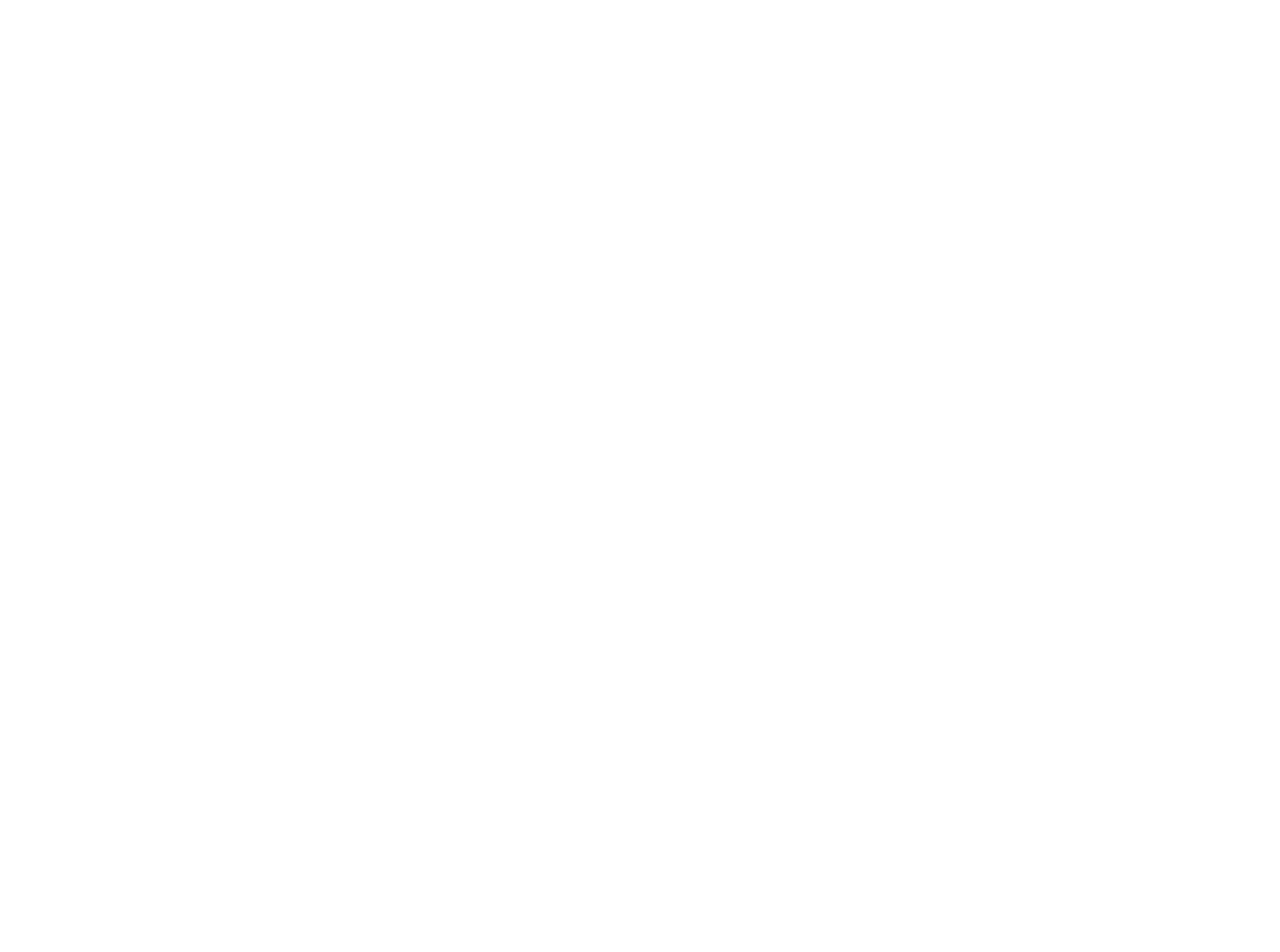
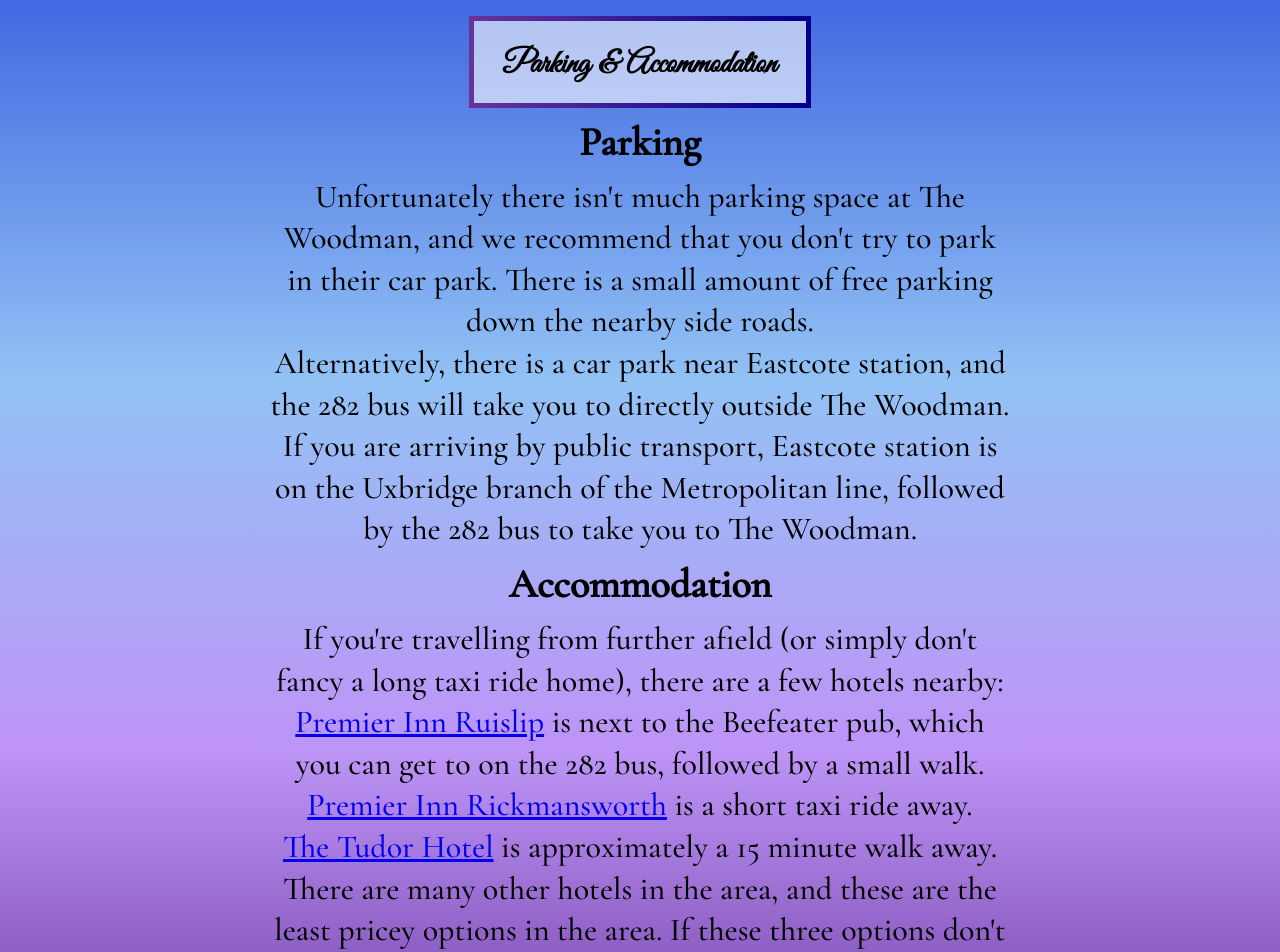
Before and after one commit to Abibubble/harrison-nye, a React (Create React App) app: page /parking-accommodation in a window 1280 px wide. Before the commit this address had no page. Shown: the top 952 px of the page. Before the commit the page ends 800 px from the top, so only its background shows below. Built offline with nearby package versions, Linux system fonts and the light colour scheme.

Commit message:
wip: Update day plan and add parking & accommodation page

```diff
--- a/src/App.js
+++ b/src/App.js
@@ -1,4 +1,3 @@
-import React from 'react'
 import { BrowserRouter as Router, Routes, Route } from 'react-router-dom'
 
 import DayPlan from './pages/day-plan'
@@ -13,6 +12,7 @@
 import Escape8 from './pages/escape8'
 import Gift from './pages/gift'
 import Home from './pages'
+import ParkingAccommodation from './pages/parking-accommodation'
 import Rsvp from './pages/rsvp'
 import Welcome from './pages/welcome'
 
@@ -34,6 +34,10 @@
         <Route path='/day-plan' element={<DayPlan />} />
         <Route path='/dress-code' element={<DressCode />} />
         <Route path='/gift' element={<Gift />} />
+        <Route
+          path='/parking-accommodation'
+          element={<ParkingAccommodation />}
+        />
       </Routes>
     </Router>
   )
--- a/src/data/guest-list.js
+++ b/src/data/guest-list.js
@@ -1,61 +1,61 @@
 const guestList = [
+  'Adam Nye',
+  'Adele Thomson',
+  'Alex Nye',
+  'Alice Jetson',
+  'Anne Anderson',
+  'Cameron Burton',
+  'Chloe Dark',
+  'Chris Harrison',
+  'Claudia Deller',
+  'Dan Stevens',
+  'Dan Thomson',
+  'Danny Deller',
+  'Dave Collis',
+  'Dave Horrocks',
+  'Diane Goodwin',
+  'Dominic Stevens',
+  'Elliott Harrison',
+  'Emily Thomson',
+  'Emma Griffiths',
+  'Emma Stoyanona',
+  'Eve Crabb',
+  'Florence Nye',
+  'Harry Wilcox',
+  'Helen Gilbert',
+  'Imogen Nye',
+  'Ivelina Da Silva',
+  'Izaac Deller',
+  'JH Kelly',
+  'Jack Evans',
+  'Jess Benjamin',
+  'Kate Collis',
+  'Kathy Harrison',
+  'Manni Da Silva',
+  'Mel Deller',
+  'Mia Grey',
+  'Mick Stevens',
+  'Milo Collis',
+  'Nigel Harrison',
+  'Olivia Stevens',
+  'Orla Evans',
+  'PJ Harling',
+  'Paul Tabb',
+  'Phil Nye',
+  'Philip Anderson',
+  'Rick Nye',
+  'Sandra Nye',
+  'Sara Harling',
   'Sarah Nye',
-  'Dan Stevens',
-  'Olivia Stevens',
-  'Dominic Stevens',
+  'Snowy The Snowplow',
+  'Sue Stevens',
+  'Suzy Bennett',
+  'Tasha Chick',
+  'Tom Crabb',
+  'Tommie Anderson',
+  'Tommy Thomson',
   'Trisha Leslie',
-  'Nigel Harrison',
-  'Anne Anderson',
-  'Philip Anderson',
-  'Tommie Anderson',
-  'Helen Gilbert',
-  'Kathy Harrison',
-  'Paul Tabb',
-  'Chris Harrison',
-  'Tasha Chick',
-  'Elliott Harrison',
-  'Sandra Nye',
-  'Rick Nye',
-  'Sue Stevens',
-  'Mick Stevens',
-  'Eve Crabb',
-  'Tom Crabb',
-  'Jess Benjamin',
   'Zandro Morreale',
-  'Dave Collis',
-  'Kate Collis',
-  'Milo Collis',
-  'Snowy The Snowplow',
-  'Chloe Dark',
-  'Diane Goodwin',
-  'Sara Harling',
-  'PJ Harling',
-  'Cameron Burton',
-  'Harry Wilcox',
-  'JH Kelly',
-  'Manni Da Silva',
-  'Dave Horrocks',
-  'Suzy Bennett',
-  'Ivelina Da Silva',
-  'Emma Stoyanona',
-  'Phil Nye',
-  'Emma Griffiths',
-  'Alex Nye',
-  'Adam Nye',
-  'Imogen Nye',
-  'Florence Nye',
-  'Adele Thomson',
-  'Tommy Thomson',
-  'Mia Grey',
-  'Dan Thomson',
-  'Alice Jetson',
-  'Emily Thomson',
-  'Jack Evans',
-  'Orla Evans',
-  'Danny Deller',
-  'Mel Deller',
-  'Claudia Deller',
-  'Izaac Deller',
 ]
 
 export default guestList
--- a/src/pages/day-plan.js
+++ b/src/pages/day-plan.js
@@ -16,14 +16,12 @@
           <p>Ceremony</p>
           <p>1pm</p>
           <p>Photos</p>
-          <p>2pm</p>
-          <p>Chill (& lunch)</p>
+          <p>2.30pm</p>
+          <p>Reception</p>
           <p>6pm</p>
-          <p>Reception</p>
-          <p>7pm</p>
           <p>Food</p>
-          <p>8pm</p>
-          <p>Get drunk</p>
+          <p>10pm</p>
+          <p>Home time</p>
         </PlanGrid>
         <Button href='/welcome'>Back</Button>
       </PageSection>
--- /dev/null
+++ b/src/pages/parking-accommodation.js
@@ -0,0 +1,80 @@
+import styled from 'styled-components'
+import styles from '../styles/styles'
+
+import Button from '../components/button'
+import PageSection from '../components/page-section'
+import Title from '../components/title'
+import Wrapper from '../components/wrapper'
+
+export default function ParkingAccommodation() {
+  return (
+    <Wrapper wedding>
+      <PageSection>
+        <Title>Parking & Accommodation</Title>
+        <Subheading>Parking</Subheading>
+        <p>
+          Unfortunately there isn't much parking space at The Woodman, and we
+          recommend that you don't try to park in their car park. There is a
+          small amount of free parking down the nearby side roads.
+        </p>
+        <p>
+          Alternatively, there is a car park near Eastcote station, and the 282
+          bus will take you to directly outside The Woodman.
+        </p>
+        <p>
+          If you are arriving by public transport, Eastcote station is on the
+          Uxbridge branch of the Metropolitan line, followed by the 282 bus to
+          take you to The Woodman.
+        </p>
+        <Subheading>Accommodation</Subheading>
+        <p>
+          If you're travelling from further afield (or simply don't fancy a long
+          taxi ride home), there are a few hotels nearby:
+        </p>
+        <p>
+          <a
+            href='https://www.premierinn.com/gb/en/hotels/england/greater-london/london/london-ruislip.html?cid=GLBC_RUIBEE'
+            rel='noopener noreferrer'
+            target='_blank'
+          >
+            Premier Inn Ruislip
+          </a>{' '}
+          is next to the Beefeater pub, which you can get to on the 282 bus,
+          followed by a small walk.
+        </p>
+        <p>
+          <a
+            href='https://www.premierinn.com/gb/en/hotels/england/hertfordshire/rickmansworth/rickmansworth.html'
+            rel='noopener noreferrer'
+            target='_blank'
+          >
+            Premier Inn Rickmansworth
+          </a>{' '}
+          is a short taxi ride away.
+        </p>
+        <p>
+          <a
+            href='https://www.thetudorhotel.com/'
+            rel='noopener noreferrer'
+            target='_blank'
+          >
+            The Tudor Hotel
+          </a>{' '}
+          is approximately a 15 minute walk away.
+        </p>
+        <p>
+          There are many other hotels in the area, and these are the least
+          pricey options in the area. If these three options don't suit you,
+          feel free to take a look for other places. The Woodman's postcode is
+          HA5 2PR, and bear in mind that it will be a Sunday, so some public
+          transport may end early.
+        </p>
+        <Button href='/welcome'>Back</Button>
+      </PageSection>
+    </Wrapper>
+  )
+}
+
+const Subheading = styled.h2`
+  margin: ${styles.spacer.tiny} 0;
+`
```
